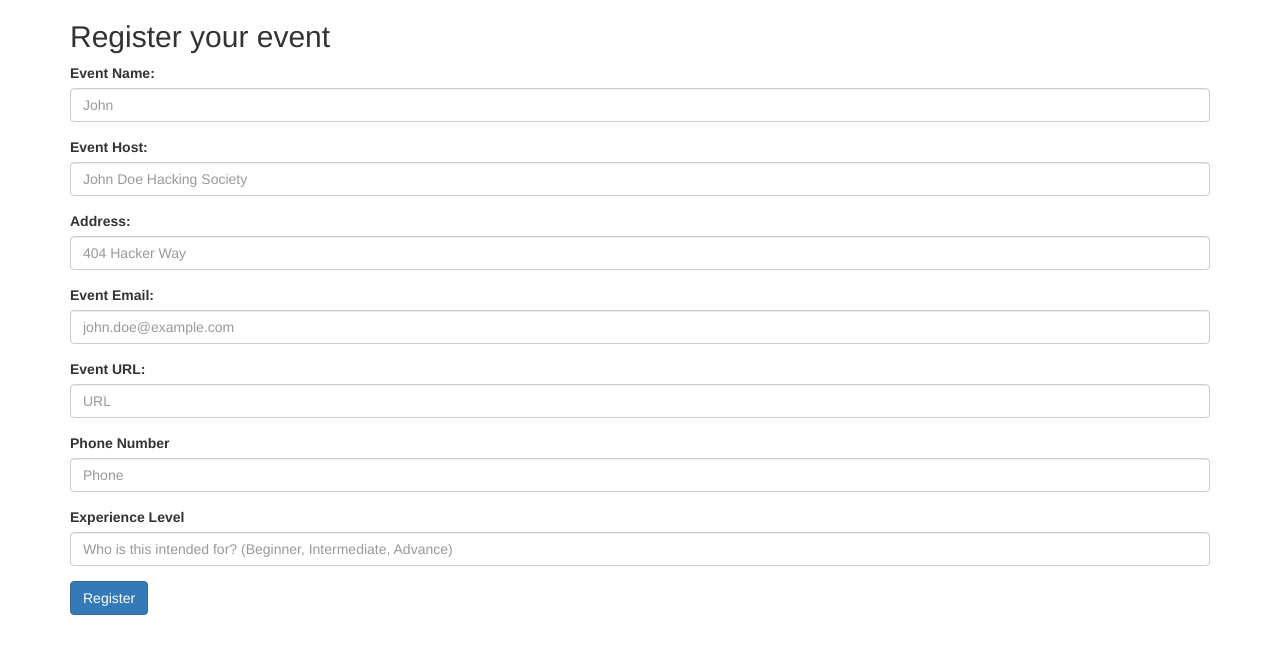
After one commit to Scoutdrago3/Coders-Path, a PHP site: page /event_registration.php in a window 1280 px wide. The commit adds this page. Shown: the top 654 px of the page. Run offline with PHP 8.4, Linux system fonts and the light colour scheme; some libraries are stand-ins or nearby versions.

Commit message:
New Changes
Practically done

```diff
--- /dev/null
+++ b/event_registration.php
@@ -0,0 +1,49 @@
+<!DOCTYPE HTML>
+<html>
+
+    <head>
+        <title>CodersPath - Learn Code</title>
+        <script src="https://ajax.googleapis.com/ajax/libs/jquery/1.12.2/jquery.min.js"></script>
+        <script src="https://maxcdn.bootstrapcdn.com/bootstrap/3.3.6/js/bootstrap.min.js" integrity="sha384-0mSbJDEHialfmuBBQP6A4Qrprq5OVfW37PRR3j5ELqxss1yVqOtnepnHVP9aJ7xS" crossorigin="anonymous"></script>
+        <link href="https://maxcdn.bootstrapcdn.com/bootstrap/3.3.6/css/bootstrap.min.css" rel="stylesheet" integrity="sha384-1q8mTJOASx8j1Au+a5WDVnPi2lkFfwwEAa8hDDdjZlpLegxhjVME1fgjWPGmkzs7" crossorigin="anonymous">
+        <link rel="stylesheet" href="css/starStyle.css">
+        <link href="https://maxcdn.bootstrapcdn.com/bootswatch/3.3.6/darkly/bootstrap.min.css" rel="stylesheet" integrity="sha384-kVo/Eh0sv7ZdiwZK32nRsp1FrDT3sLRLx3zVpSSTI9UdO5H02LJNLBg5F1gwvKg0" crossorigin="anonymous">
+    </head>
+    <body>
+
+<div class="container">
+  <h2>Register your event</h2>
+  <form role="form">
+    <div class="form-group">
+      <label for="ename">Event Name:</label>
+      <input type="text" class="form-control" id="ename" placeholder="John">
+    </div>
+    <div class="form-group">
+      <label for="ehost">Event Host:</label>
+      <input type="text" class="form-control" id="ehost" placeholder="John Doe Hacking Society">
+    </div>
+    <div class="form-group">
+      <label for="address">Address:</label>
+      <input type="text" class="form-control" id="address" placeholder="404 Hacker Way">
+    </div>
+    <div class="form-group">
+      <label for="eventemail">Event Email:</label>
+      <input type="email" class="form-control" id="eventemail" placeholder="john.doe@example.com">
+    </div>
+    <div class="form-group">
+      <label for="eventurl">Event URL:</label>
+      <input type="url" class="form-control" id="eventurl" placeholder="URL">
+    </div>
+    <div class="form-group">
+      <label for="eventphone">Phone Number</label>
+      <input type="tel" class="form-control" id="eventphone" placeholder="Phone">
+    </div>
+    <div class="form-group">
+      <label for="explevel">Experience Level</label>
+      <input type="text" class="form-control" id="explevel" placeholder="Who is this intended for? (Beginner, Intermediate, Advance)">
+    </div>
+
+    <button type="submit" class="btn btn-primary">Register</button>
+  </form>
+    </body>
+</html>
--- a/index.php
+++ b/index.php
@@ -46,7 +46,7 @@
               <ul class="nav navbar-nav">
                 <li class="active"><a href="#">Home</a></li>
                 <li><a href="#about">About</a></li>
-                <li><a href="#contact">Contact</a></li>
+                <li><a href="contact.php">Contact</a></li>
                 <ul class="nav navbar-nav navbar-right">
                   <a type="button" class="btn btn-default navbar-btn" href="signin.php">Sign in</a>
                   <a type="button" class="btn btn-default navbar-btn" href="register.php">Register</a>
@@ -59,7 +59,6 @@
         </nav>
 
       </div>
-    </div>
 
 
     <!-- Carousel
@@ -131,7 +130,7 @@
           <img class="img-circle" src="icon_3.png" alt="Generic placeholder image" width="140" height="140">
           <h2>Have a class or hackathon to advertise?</h2>
           <p>We are constantly looking to add more classes and hackathons to ever growing list!  All it takes is a simple form and you immediately get your name out!</p>
-          <p><a class="btn btn-default" href="#" role="button">Click Here! &raquo;</a></p>
+          <p><a class="btn btn-default" href="event_registration.php" role="button">Click here to register your event! &raquo;</a></p>
         </div><!-- /.col-lg-4 -->
       </div><!-- /.row -->
 
```
Also changed, not shown: contact.php (added, +80 -0 lines).
